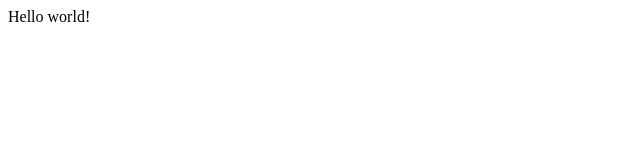
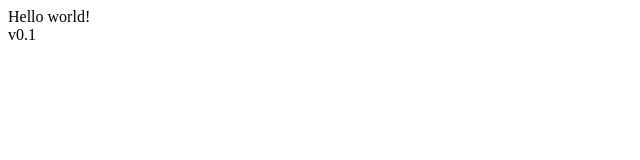
Before and after one commit to mikecsomma/web-ojos-curiosos, a plain HTML site: page index.html in a window 1280 px wide. Shown: the full height of the page, 0-640 px from the left. Drawn offline with Linux system fonts and the light colour scheme.

Commit message:
Versión 0.1, cambio de nombre de usuario.

```diff
--- a/index.html
+++ b/index.html
@@ -6,5 +6,7 @@
 </head>
 <body>
     Hello world!
+	<br>
+	v0.1
 </body>
 </html>
```
